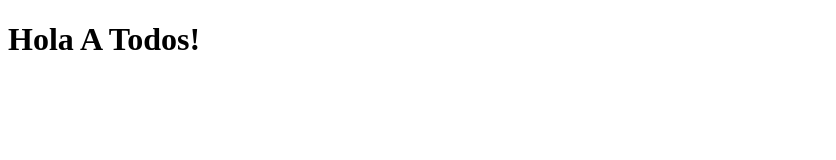
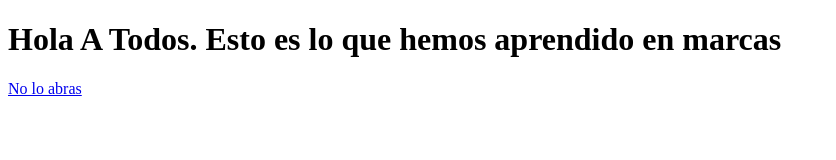
Before and after one commit to Miguuuelz26/Digi2026, a plain HTML site: page index.html in a window 1280 px wide. Shown: the whole page, without its empty margins (0-836 px from the left). Drawn offline with Linux system fonts and the light colour scheme.

Commit message:
Imagen jeje

```diff
--- a/index.html
+++ b/index.html
@@ -5,7 +5,7 @@
     <title>Title</title>
 </head>
 <body>
-<h1>Hola A Todos!
-</h1>
+    <h1>Hola A Todos. Esto es lo que hemos aprendido en marcas</h2>
+    <a href="https://m.media-amazon.com/images/I/61ZVoY08EBL._UF1000,1000_QL80_.jpg">No lo abras</a>
 </body>
 </html>
```
